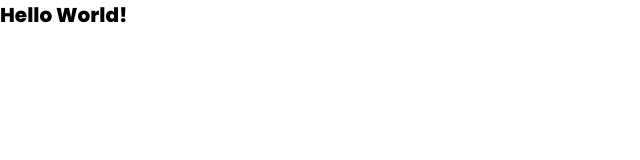
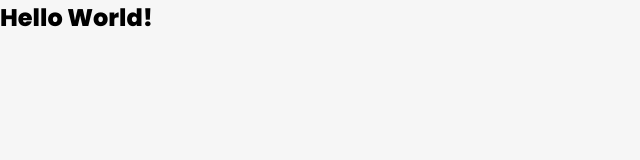
Before and after one commit to israelcena/cenapainel, a React (Create React App) app: page / in a window 1280 px wide. Shown: the top 160 px of the page, without its empty margins (0-640 px from the left). Built offline with nearby package versions, Linux system fonts and the light colour scheme.

Commit message:
include typograph and commons styles

```diff
--- a/src/index.css
+++ b/src/index.css
@@ -1,23 +1,4 @@
 @import url("https://fonts.googleapis.com/css2?family=Poppins:ital,wght@0,100;0,400;0,500;0,600;0,800;1,400;1,700&display=swap");
-
-* {
-	padding: 0;
-	margin: 0;
-	box-sizing: border-box;
-}
-
-html {
-	font-size: 62.5%;
-}
-
-body {
-	font-family: "Poppins", sans-serif;
-}
-
-a {
-	color: inherit;
-	text-decoration: none;
-}
 
 :root {
 	--color-primary: #7380cc;
@@ -43,6 +24,72 @@ a {
 	--box-shadow: 0 2rem 3rem var(--color-light);
 }
 
+* {
+	padding: 0;
+	margin: 0;
+	box-sizing: border-box;
+}
+
+html {
+	font-size: 62.5%;
+}
+
+body {
+	font-family: "Poppins", sans-serif;
+	width: 100vw;
+	height: 100vh;
+	background: var(--color-background);
+	user-select: none;
+	/* overflow-x: hidden; */
+}
+
+a {
+	color: var(--color-dark);
+	text-decoration: none;
+}
+
+h1 {
+	font-size: 2.4rem;
+	font-weight: 800;
+}
+
+h2 {
+	font-size: 2rem;
+}
+
+h3 {
+	font-size: 1.6rem;
+}
+
+h4 {
+	font-size: 1.4rem;
+}
+
+h5 {
+	font-size: 1.2rem;
+}
+
+small {
+	font-size: 0.8rem;
+}
+
+img {
+	display: block;
+	width: 100%;
+}
+
 .red {
 	color: var(--color-red);
 }
+
+.text-muted {
+	color: var(--color-info-dark);
+}
+
+.profile-image {
+	width: 2.8rem;
+	height: 2.8rem;
+	border-radius: 50%;
+	object-fit: cover;
+	overflow: hidden;
+}
```
